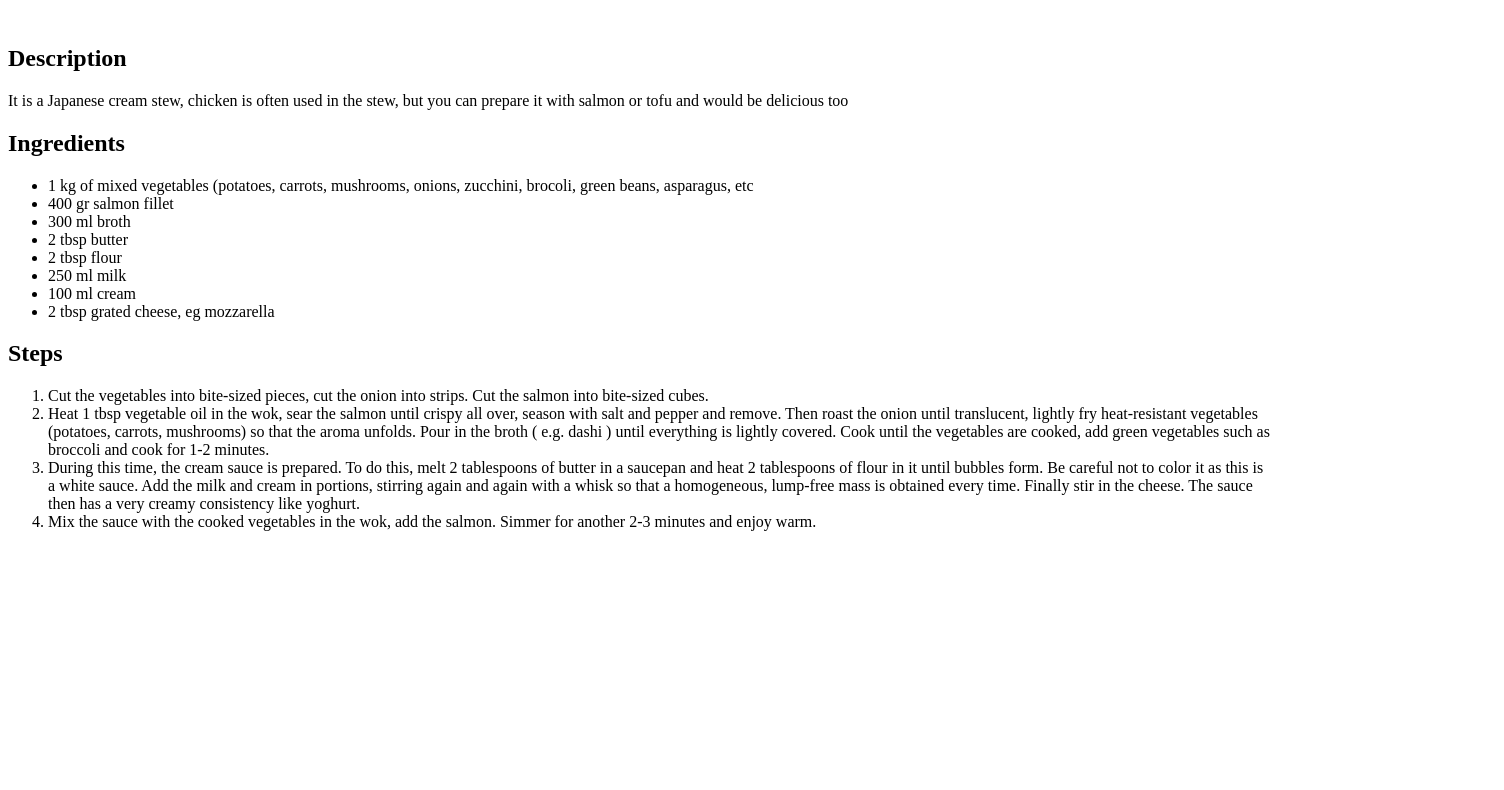
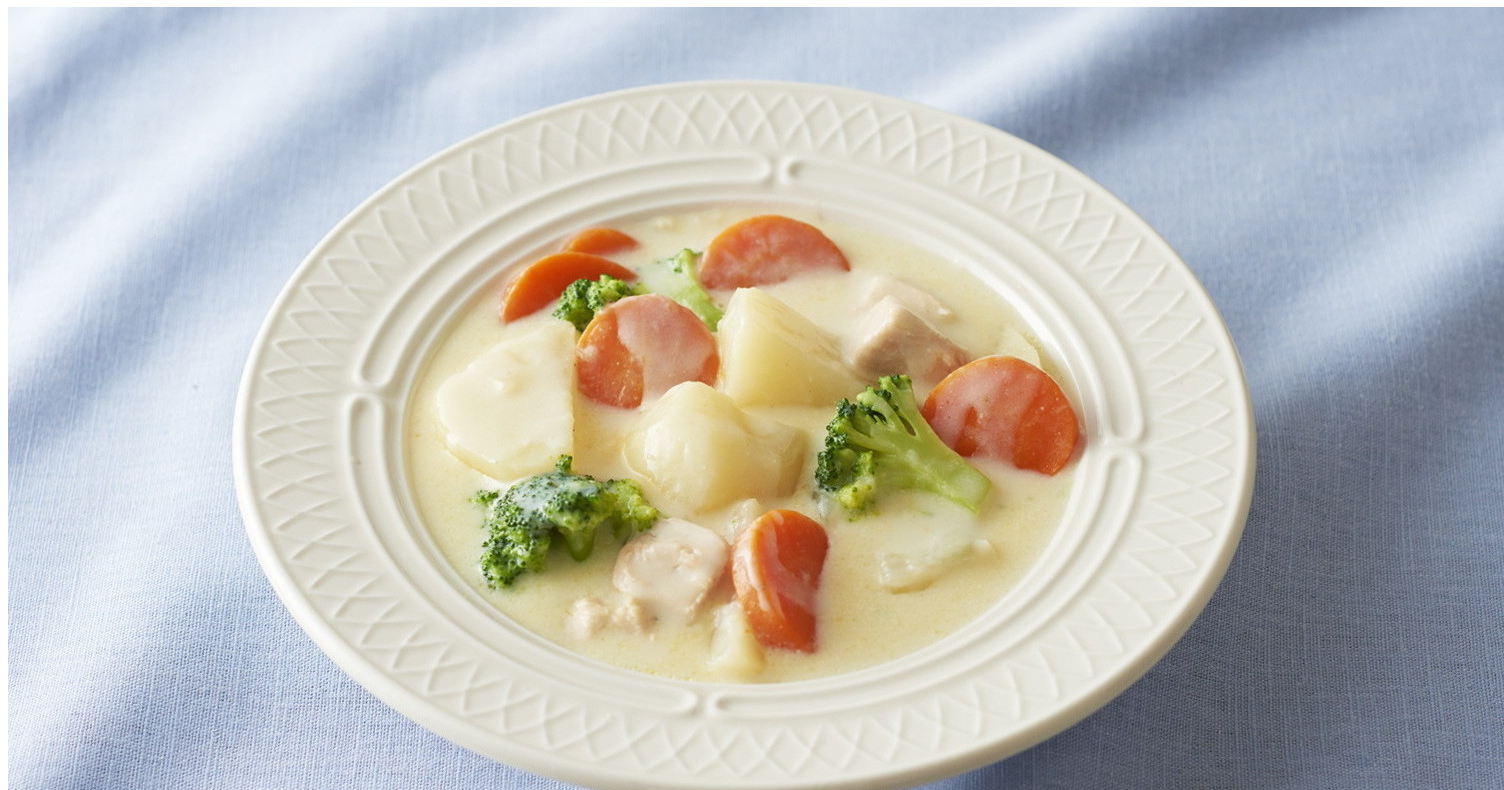
Before and after one commit to kistoo/odin-recipes, a plain HTML site: page recipes/kurimu_shichu.html in a window 1280 px wide. Shown: the part 73-863 px from the top of the page, 1504 px wide, since content can reach past the window. Before the commit the page ends 800 px from the top, so only its background shows below. Drawn offline with Linux system fonts and the light colour scheme.

Commit message:
Add image for kurimu shichu

```diff
--- a/recipes/kurimu_shichu.html
+++ b/recipes/kurimu_shichu.html
@@ -8,7 +8,7 @@
 </head>
 <body>
     <h1>Kurimu Shichu</h1>
-        <img src="" alt="">
+        <img src="../images/kurimu_shichu.jpg" alt="kurimu shichu">
             <h2>Description</h2>
                 <p>It is a Japanese cream stew, chicken is often used in the stew, but you can prepare it with salmon or tofu and would be delicious too</p>
             <h2>Ingredients</h2>
```
Also changed, not shown: images/kurimu_shichu.jpg (added).
